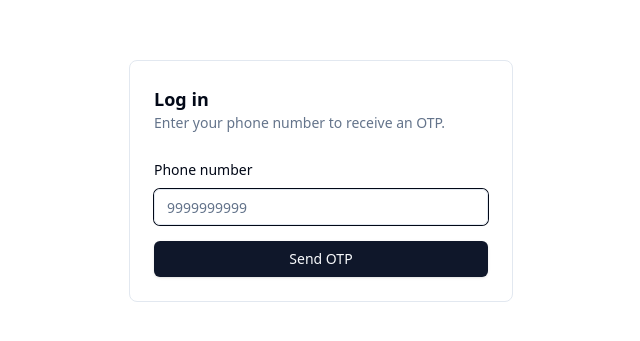
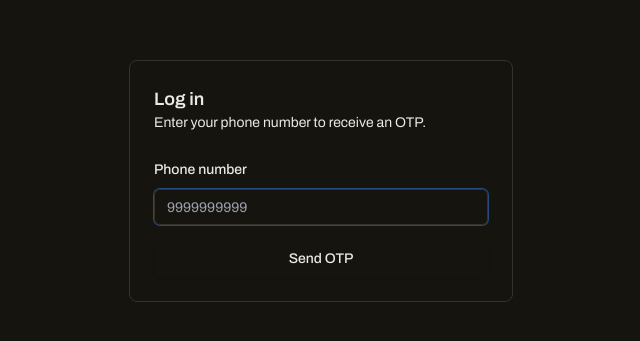
Before and after one commit to SanchitSlayer/walkins, a Next.js app in the folder apps/web/: page /login in a window 1280 px wide. Shown: the part 219-560 px from the top of the page, without its empty margins (319-959 px from the left). Built offline with nearby package versions, Linux system fonts and the light colour scheme; no server answers.

Commit message:
feat: add departure board design tokens and archivo type scale

```diff
--- a/apps/web/app/globals.css
+++ b/apps/web/app/globals.css
@@ -2,58 +2,314 @@
 @tailwind components;
 @tailwind utilities;
 
+/* Registered so the slab's viewpoint can transition smoothly; unregistered
+   custom properties jump between values instead of interpolating. */
+@property --slab-dx {
+  syntax: "<length>";
+  inherits: false;
+  initial-value: 0px;
+}
+@property --slab-dy {
+  syntax: "<length>";
+  inherits: false;
+  initial-value: 0px;
+}
+@property --slab-rx {
+  syntax: "<angle>";
+  inherits: false;
+  initial-value: 0deg;
+}
+@property --slab-ry {
+  syntax: "<angle>";
+  inherits: false;
+  initial-value: 0deg;
+}
+@property --slab-extent {
+  syntax: "<number>";
+  inherits: false;
+  initial-value: 1;
+}
+
 @layer base {
   :root {
-    --background: 0 0% 100%;
-    --foreground: 222.2 84% 4.9%;
-    --card: 0 0% 100%;
-    --card-foreground: 222.2 84% 4.9%;
-    --popover: 0 0% 100%;
-    --popover-foreground: 222.2 84% 4.9%;
-    --primary: 222.2 47.4% 11.2%;
-    --primary-foreground: 210 40% 98%;
-    --secondary: 210 40% 96.1%;
-    --secondary-foreground: 222.2 47.4% 11.2%;
-    --muted: 210 40% 96.1%;
-    --muted-foreground: 215.4 16.3% 46.9%;
-    --accent: 210 40% 96.1%;
-    --accent-foreground: 222.2 47.4% 11.2%;
-    --destructive: 0 84.2% 60.2%;
-    --destructive-foreground: 210 40% 98%;
-    --border: 214.3 31.8% 91.4%;
-    --input: 214.3 31.8% 91.4%;
-    --ring: 222.2 84% 4.9%;
-    --radius: 0.5rem;
-  }
+    /* Housing: the board's dark body, and the page surface everywhere. */
+    --housing: #15140f;
+    --housing-raised: #1f1e18;
+    --housing-line: #34322a;
+    --housing-muted: #9b988d;
+    /* Control borders on housing: hairlines at 1.44:1 fail non-text contrast. */
+    --housing-rule: #77746a;
 
-  .dark {
-    --background: 222.2 84% 4.9%;
-    --foreground: 210 40% 98%;
-    --card: 222.2 84% 4.9%;
-    --card-foreground: 210 40% 98%;
-    --popover: 222.2 84% 4.9%;
-    --popover-foreground: 210 40% 98%;
-    --primary: 210 40% 98%;
-    --primary-foreground: 222.2 47.4% 11.2%;
-    --secondary: 217.2 32.6% 17.5%;
-    --secondary-foreground: 210 40% 98%;
-    --muted: 217.2 32.6% 17.5%;
-    --muted-foreground: 215 20.2% 65.1%;
-    --accent: 217.2 32.6% 17.5%;
-    --accent-foreground: 210 40% 98%;
-    --destructive: 0 62.8% 30.6%;
-    --destructive-foreground: 210 40% 98%;
-    --border: 217.2 32.6% 17.5%;
-    --input: 217.2 32.6% 17.5%;
-    --ring: 212.7 26.8% 83.9%;
+    /* Stock: the card material slabs are cut from. Only ever a slab, never a page. */
+    --stock: #eae9e3;
+    --stock-edge: #b5b2a8;
+    --stock-edge-deep: #8f8c82;
+    --ink: #15140f;
+    --ink-muted: #5e5b52;
+
+    /* State. Each has a lamp value (lit, on housing) and an ink value
+       (printed, on stock) because no single hex clears contrast on both. */
+    --live-lamp: #58b07b;
+    --live-ink: #2e6b46;
+    --filling-lamp: #e8a64c;
+    --filling-ink: #8a5a10;
+    --closing-lamp: #e5634a;
+    --closing-ink: #a8341f;
+    --pending-lamp: #7fa6cc;
+    --pending-ink: #2a4d6e;
+
+    /* Chosen to clear 3:1 against housing, raised housing and stock alike. */
+    --focus: #4a7fb5;
+
+    --depth-sm: 4px;
+    --depth-md: 8px;
+    --depth-lg: 12px;
   }
 }
 
 @layer base {
   * {
-    @apply border-border;
+    @apply border-housing-line;
   }
   body {
-    @apply bg-background text-foreground;
+    @apply bg-housing text-stock;
+    font-family: var(--font-archivo), system-ui, sans-serif;
+  }
+  :focus-visible {
+    outline: 3px solid var(--focus);
+    outline-offset: 3px;
   }
 }
+
+/* Type scale. Width is part of each step, not a separate choice: expanded
+   for display and headings, standard for reading, narrow for board data.
+
+   Casing: interface copy (headings we write, labels, buttons, nav, messages)
+   is sentence case. Strings that come from the database are content and keep
+   the casing they were entered with: a role title is printed the way a job
+   notice prints it ("Warehouse Associate"), and so are company names, venue
+   addresses and city names. Never lower-case or text-transform them to match
+   the chrome, and never apply text-transform in these classes. */
+@layer components {
+  .type-display {
+    font-stretch: 125%;
+    font-weight: 800;
+    font-size: clamp(2.25rem, 1.6rem + 3vw, 3.5rem);
+    line-height: 1.05;
+    letter-spacing: -0.015em;
+  }
+  .type-h1 {
+    font-stretch: 125%;
+    font-weight: 700;
+    font-size: clamp(1.75rem, 1.35rem + 1.8vw, 2.5rem);
+    line-height: 1.1;
+    letter-spacing: -0.01em;
+  }
+  .type-h2 {
+    font-stretch: 125%;
+    font-weight: 700;
+    font-size: clamp(1.375rem, 1.15rem + 1vw, 1.75rem);
+    line-height: 1.15;
+  }
+  .type-h3 {
+    font-stretch: 112%;
+    font-weight: 600;
+    font-size: 1.25rem;
+    line-height: 1.2;
+  }
+  .type-body {
+    font-stretch: 100%;
+    font-weight: 400;
+    font-size: 1rem;
+    line-height: 1.5;
+  }
+  .type-meta {
+    font-stretch: 100%;
+    font-weight: 500;
+    font-size: 0.875rem;
+    line-height: 1.4;
+  }
+  .type-board-lg,
+  .type-board-md,
+  .type-board-sm {
+    font-stretch: 75%;
+    font-variant-numeric: tabular-nums;
+    font-feature-settings: "tnum" 1;
+  }
+  .type-board-lg {
+    font-weight: 700;
+    font-size: 2rem;
+    line-height: 1.1;
+  }
+  .type-board-md {
+    font-weight: 600;
+    font-size: 1.125rem;
+    line-height: 1.2;
+  }
+  .type-board-sm {
+    font-weight: 600;
+    font-size: 0.875rem;
+    line-height: 1.3;
+  }
+}
+
+/* Slab: a pass cut from card stock. The thickness is drawn in oblique
+   (cabinet) projection rather than true perspective, because a physically
+   accurate render of a few millimetres of card at a gentle angle shows
+   almost no edge. The extrusion vector is the viewpoint: at rest the viewer
+   is below, looking up at the board, so the underside shows; pointer
+   movement moves the viewpoint. Stacked zero-blur layers, never a blur. */
+@layer components {
+  .slab {
+    --slab-depth: var(--depth-md);
+    --slab-dx: calc(var(--slab-depth) * 0.3);
+    --slab-dy: var(--slab-depth);
+    --slab-ex-dx: calc(var(--slab-dx) * var(--slab-extent));
+    --slab-ex-dy: calc(var(--slab-dy) * var(--slab-extent));
+    position: relative;
+    display: block;
+    background: var(--stock);
+    color: var(--ink);
+    transform: translate(
+        calc(var(--slab-dx) - var(--slab-ex-dx)),
+        calc(var(--slab-dy) - var(--slab-ex-dy))
+      )
+      perspective(900px) rotateX(var(--slab-rx)) rotateY(var(--slab-ry));
+    box-shadow:
+      calc(var(--slab-ex-dx) * 0.1) calc(var(--slab-ex-dy) * 0.1) 0 0 var(--stock-edge),
+      calc(var(--slab-ex-dx) * 0.2) calc(var(--slab-ex-dy) * 0.2) 0 0 var(--stock-edge),
+      calc(var(--slab-ex-dx) * 0.3) calc(var(--slab-ex-dy) * 0.3) 0 0 var(--stock-edge),
+      calc(var(--slab-ex-dx) * 0.4) calc(var(--slab-ex-dy) * 0.4) 0 0 var(--stock-edge),
+      calc(var(--slab-ex-dx) * 0.5) calc(var(--slab-ex-dy) * 0.5) 0 0 var(--stock-edge),
+      calc(var(--slab-ex-dx) * 0.6) calc(var(--slab-ex-dy) * 0.6) 0 0 var(--stock-edge),
+      calc(var(--slab-ex-dx) * 0.7) calc(var(--slab-ex-dy) * 0.7) 0 0 var(--stock-edge),
+      calc(var(--slab-ex-dx) * 0.8) calc(var(--slab-ex-dy) * 0.8) 0 0 var(--stock-edge),
+      calc(var(--slab-ex-dx) * 0.9) calc(var(--slab-ex-dy) * 0.9) 0 0 var(--stock-edge-deep),
+      var(--slab-ex-dx) var(--slab-ex-dy) 0 0 var(--stock-edge-deep);
+    transition:
+      --slab-dx 180ms ease-out,
+      --slab-dy 180ms ease-out,
+      --slab-rx 180ms ease-out,
+      --slab-ry 180ms ease-out,
+      --slab-extent 90ms ease-out;
+  }
+  .slab[data-depth="sm"] {
+    --slab-depth: var(--depth-sm);
+  }
+  .slab[data-depth="lg"] {
+    --slab-depth: var(--depth-lg);
+  }
+  /* Pressing pushes the face back toward the board along the same vector. */
+  .slab[data-interactive]:active {
+    --slab-extent: 0.35;
+  }
+  .slab[data-interactive] {
+    cursor: pointer;
+  }
+  /* Selected (e.g. picked on the map): an outline drawn on the housing, not
+     just a deeper lift, so selection never rests on depth alone. Keyboard
+     focus overrides its colour below. */
+  .slab[data-selected] {
+    outline: 2px solid var(--stock);
+    outline-offset: calc(var(--slab-depth) + 3px);
+  }
+  .slab:focus-visible {
+    outline: 3px solid var(--focus);
+    outline-offset: calc(var(--slab-depth) + 3px);
+  }
+  /* The rail is printed onto the stock, so it takes the ink value. */
+  .slab-rail {
+    position: absolute;
+    inset: 0 auto 0 0;
+    width: 6px;
+    background: var(--rail-color, transparent);
+  }
+}
+
+/* Split-flap cells: the board's own display, dark flaps with lit characters. */
+@layer components {
+  .flap {
+    display: inline-flex;
+    gap: 0.08em;
+    font-stretch: 75%;
+    font-weight: 700;
+    font-variant-numeric: tabular-nums;
+    font-feature-settings: "tnum" 1;
+    line-height: 1;
+  }
+  .flap-cell {
+    position: relative;
+    display: inline-block;
+    width: var(--flap-w, 0.68em);
+    height: 1.3em;
+    perspective: 240px;
+    color: var(--flap-color, var(--stock));
+  }
+  .flap-half,
+  .flap-leaf {
+    position: absolute;
+    left: 0;
+    right: 0;
+    height: 50%;
+    overflow: hidden;
+    background: var(--housing-raised);
+    backface-visibility: hidden;
+  }
+  .flap-top,
+  .flap-leaf-front {
+    top: 0;
+    border-bottom: 1px solid var(--housing);
+  }
+  .flap-bottom,
+  .flap-leaf-back {
+    bottom: 0;
+  }
+  .flap-glyph {
+    position: absolute;
+    left: 0;
+    right: 0;
+    height: 200%;
+    display: flex;
+    align-items: center;
+    justify-content: center;
+  }
+  .flap-bottom .flap-glyph,
+  .flap-leaf-back .flap-glyph {
+    top: -100%;
+  }
+  .flap-leaf-front {
+    transform-origin: bottom;
+    animation: flap-fall-front var(--flap-ms, 140ms) ease-in var(--flap-delay, 0ms) both;
+  }
+  .flap-leaf-back {
+    transform-origin: top;
+    animation: flap-fall-back var(--flap-ms, 140ms) ease-out calc(var(--flap-delay, 0ms) + var(--flap-ms, 140ms)) both;
+  }
+  @keyframes flap-fall-front {
+    from {
+      transform: rotateX(0deg);
+    }
+    to {
+      transform: rotateX(-90deg);
+    }
+  }
+  @keyframes flap-fall-back {
+    from {
+      transform: rotateX(90deg);
+    }
+    to {
+      transform: rotateX(0deg);
+    }
+  }
+}
+
+@media (prefers-reduced-motion: reduce) {
+  .slab {
+    transition: none;
+  }
+  .flap-leaf-front,
+  .flap-leaf-back {
+    animation: none;
+    display: none;
+  }
+}
--- a/apps/web/app/layout.tsx
+++ b/apps/web/app/layout.tsx
@@ -1,6 +1,17 @@
 import type { Metadata } from "next";
 import type { ReactNode } from "react";
+import { Archivo } from "next/font/google";
 import "./globals.css";
+
+// One variable file supplies every width in the system (expanded headings,
+// standard body, narrow board data) through the wdth axis, rather than
+// loading Archivo Narrow as a separate family.
+const archivo = Archivo({
+  subsets: ["latin", "latin-ext"],
+  axes: ["wdth"],
+  variable: "--font-archivo",
+  display: "swap",
+});
 
 export const metadata: Metadata = {
   title: "Walkins",
@@ -9,7 +20,7 @@ export const metadata: Metadata = {
 
 export default function RootLayout({ children }: { children: ReactNode }) {
   return (
-    <html lang="en">
+    <html lang="en" className={archivo.variable}>
       <body>{children}</body>
     </html>
   );
--- a/apps/web/tailwind.config.ts
+++ b/apps/web/tailwind.config.ts
@@ -1,60 +1,36 @@
 import type { Config } from "tailwindcss";
 
 const config: Config = {
-  darkMode: ["class"],
   content: ["./app/**/*.{ts,tsx}", "./components/**/*.{ts,tsx}"],
   theme: {
-    container: {
-      center: true,
-      padding: "2rem",
-      screens: {
-        "2xl": "1400px",
+    extend: {
+      fontFamily: {
+        sans: ["var(--font-archivo)", "system-ui", "sans-serif"],
       },
-    },
-    extend: {
       colors: {
-        border: "hsl(var(--border))",
-        input: "hsl(var(--input))",
-        ring: "hsl(var(--ring))",
-        background: "hsl(var(--background))",
-        foreground: "hsl(var(--foreground))",
-        primary: {
-          DEFAULT: "hsl(var(--primary))",
-          foreground: "hsl(var(--primary-foreground))",
+        housing: {
+          DEFAULT: "var(--housing)",
+          raised: "var(--housing-raised)",
+          line: "var(--housing-line)",
+          muted: "var(--housing-muted)",
+          rule: "var(--housing-rule)",
         },
-        secondary: {
-          DEFAULT: "hsl(var(--secondary))",
-          foreground: "hsl(var(--secondary-foreground))",
+        stock: {
+          DEFAULT: "var(--stock)",
+          edge: "var(--stock-edge)",
         },
-        destructive: {
-          DEFAULT: "hsl(var(--destructive))",
-          foreground: "hsl(var(--destructive-foreground))",
+        ink: {
+          DEFAULT: "var(--ink)",
+          muted: "var(--ink-muted)",
         },
-        muted: {
-          DEFAULT: "hsl(var(--muted))",
-          foreground: "hsl(var(--muted-foreground))",
-        },
-        accent: {
-          DEFAULT: "hsl(var(--accent))",
-          foreground: "hsl(var(--accent-foreground))",
-        },
-        popover: {
-          DEFAULT: "hsl(var(--popover))",
-          foreground: "hsl(var(--popover-foreground))",
-        },
-        card: {
-          DEFAULT: "hsl(var(--card))",
-          foreground: "hsl(var(--card-foreground))",
-        },
-      },
-      borderRadius: {
-        lg: "var(--radius)",
-        md: "calc(var(--radius) - 2px)",
-        sm: "calc(var(--radius) - 4px)",
+        live: { lamp: "var(--live-lamp)", ink: "var(--live-ink)" },
+        filling: { lamp: "var(--filling-lamp)", ink: "var(--filling-ink)" },
+        closing: { lamp: "var(--closing-lamp)", ink: "var(--closing-ink)" },
+        pending: { lamp: "var(--pending-lamp)", ink: "var(--pending-ink)" },
+        focus: "var(--focus)",
       },
     },
   },
-  plugins: [require("tailwindcss-animate")],
 };
 
 export default config;
```
